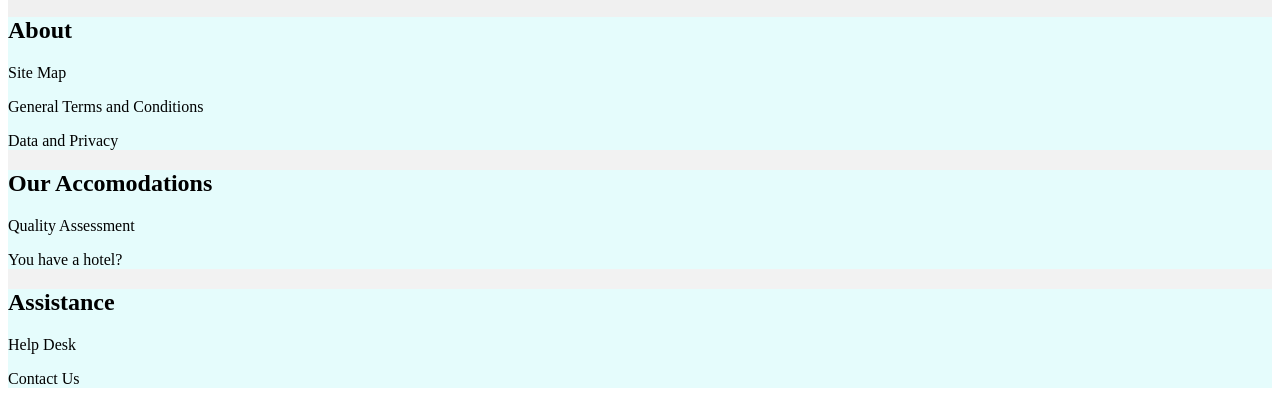
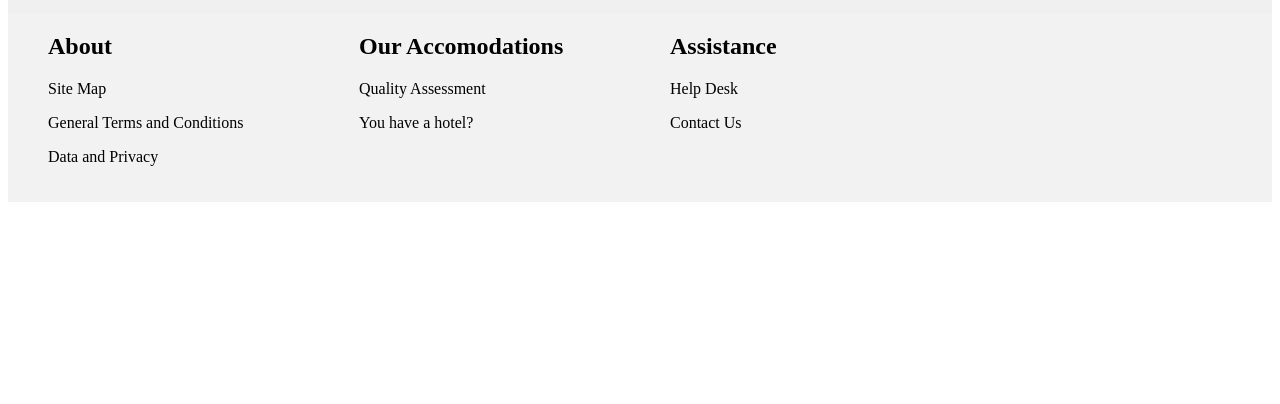
Before and after one commit to Darknessnine/Reservia_mockup, a plain HTML site: page index.html in a window 1280 px wide. Shown: the part 1431-1835 px from the top of the page. After the commit the page ends 1641 px from the top, so only its background shows below. Drawn offline with Linux system fonts and the light colour scheme.

Commit message:
Added styling to footer elements

```diff
--- a/style.css
+++ b/style.css
@@ -71,15 +71,32 @@
 }
 .footer-con{
     background-color: #F2F2F2;
+    display: grid;
+    grid-template-columns: 1fr 1fr 1fr 1fr;
+    grid-gap: 20px;
+    width: 100%;
+    padding: 20px;
+    box-sizing: border-box;
+}
+
+.footer-box{
+    margin-top: -20px;
+    margin-left: 20px;
+}
+
+
+
+.footer-box a{
+   font-size: 16px;
+   margin-bottom: 10px;
+   color: black;
 
 }
 
 
-.footer-box{
-    background-color: rgb(229, 252, 252);
-}
 
 .footer-box a{
     color: black;
     text-decoration: none;
+    display: block;
 }
```
